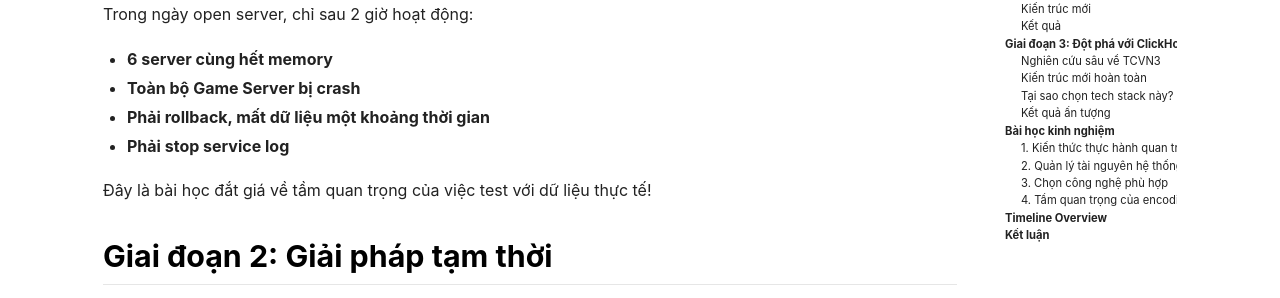
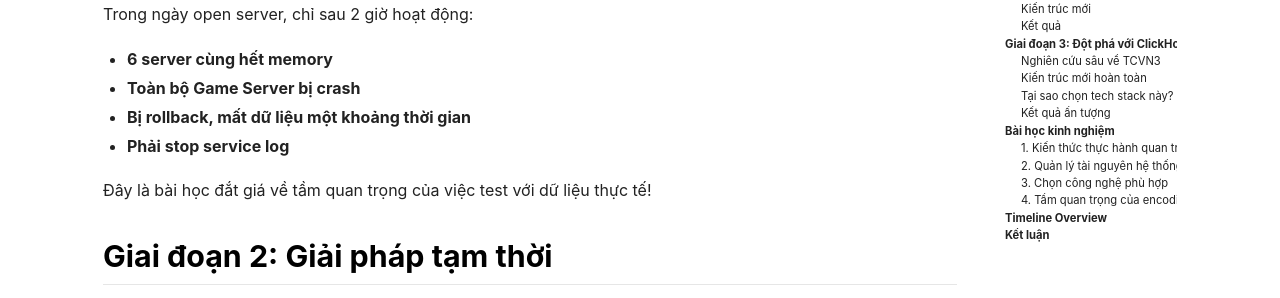
Before and after one commit to tuanha1305/tuanha1305.github.io, a Jekyll site: the page built from _posts/2025-09-12-hanh-trinh-xay-dung-he-thong-log-realtime-tu-elk-den-clickhouse.md, in a window 1280 px wide and 900 px high, scrolled down 1642 px. Shown: the part 153-451 px from the top of the window. Built offline with Jekyll 4.4.1, drawn with Linux system fonts in a browser that asks for light colours; nearby versions of some CDN libraries.

Commit message:
docs: fix typo in log system migration post
Change "Phải rollback" to "Bị rollback" for grammatical accuracy

```diff
--- a/_posts/2025-09-12-hanh-trinh-xay-dung-he-thong-log-realtime-tu-elk-den-clickhouse.md
+++ b/_posts/2025-09-12-hanh-trinh-xay-dung-he-thong-log-realtime-tu-elk-den-clickhouse.md
@@ -52,7 +52,7 @@ Dữ liệu log ở dạng Tab-Separated Values đòi hỏi:
 Trong ngày open server, chỉ sau 2 giờ hoạt động:
 - **6 server cùng hết memory**
 - **Toàn bộ Game Server bị crash**
-- **Phải rollback, mất dữ liệu một khoảng thời gian**
+- **Bị rollback, mất dữ liệu một khoảng thời gian**
 - **Phải stop service log**
 
 Đây là bài học đắt giá về tầm quan trọng của việc test với dữ liệu thực tế!
```
